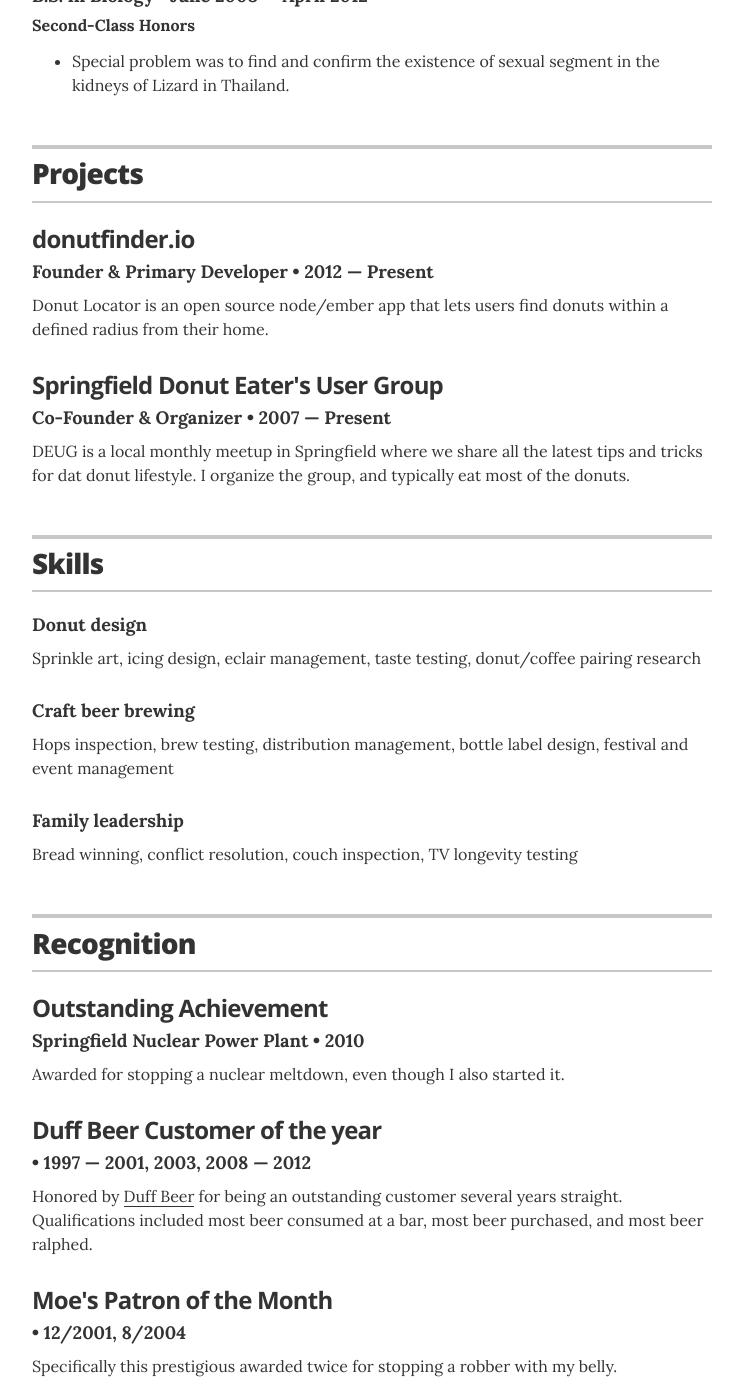
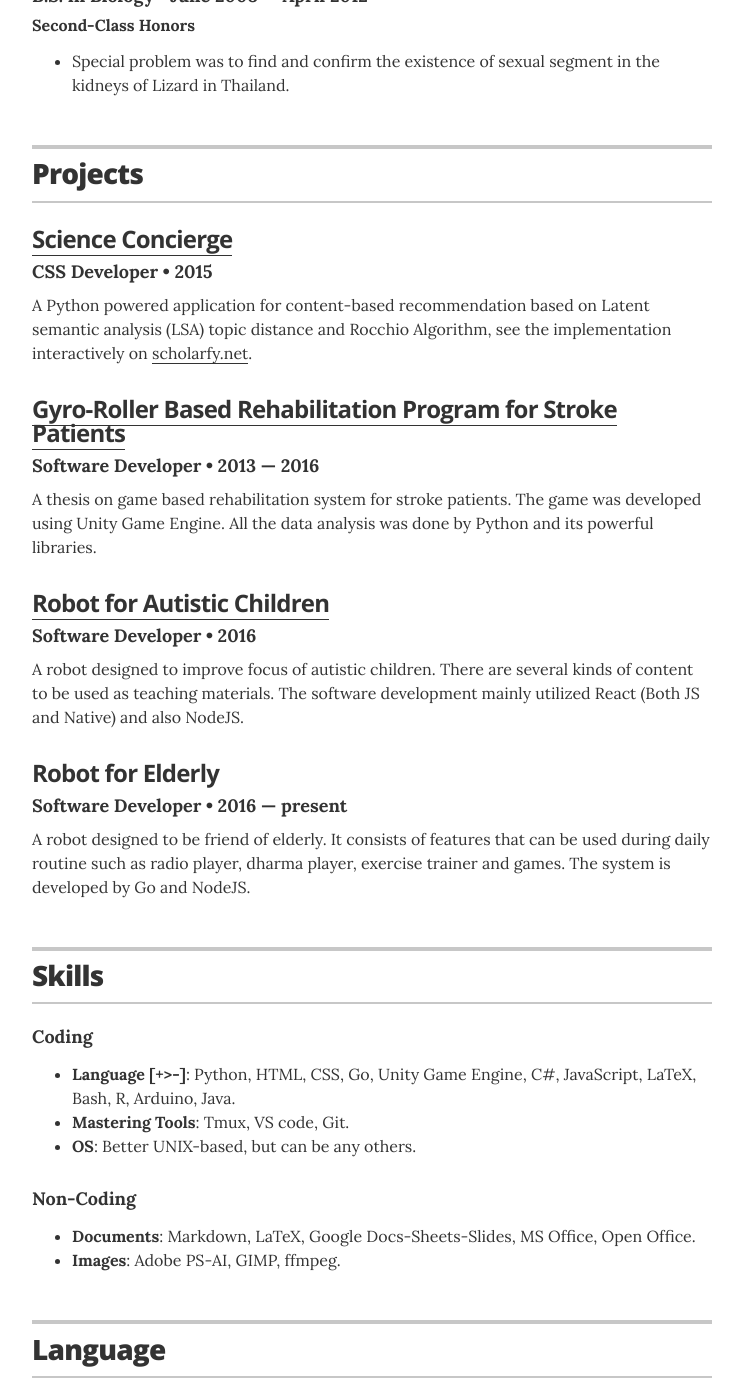
Before and after one commit to bluenex/myresume-archived, a Jekyll site: the page built from jglovier/index.html, in a window 1280 px wide and 1400 px high, scrolled down 1271 px. Shown: the whole window, without its empty margins (268-1011 px from the left). Built offline with Jekyll 4.4.1, drawn with Linux system fonts in a browser that asks for light colours; some of the changed text lies outside the part shown.

Commit message:
add language and finish all others

```diff
--- a/jglovier/_config.yml
+++ b/jglovier/_config.yml
@@ -31,9 +31,10 @@
 resume_section_education:       true
 resume_section_projects:        true
 resume_section_skills:          true
-resume_section_recognition:     true
+resume_section_language:        true
+# resume_section_recognition:     true
 # resume_section_links:           true
-resume_section_associations:    true
+# resume_section_associations:    true
 resume_section_interests:       true
 
 # Resume social links
--- a/jglovier/_data/projects.yml
+++ b/jglovier/_data/projects.yml
@@ -1,16 +1,29 @@
 # Projects
 # uncomment the urls if you wish to display them, and add your own URL
 
-# donutfinder.io
-- project: donutfinder.io
-  role: Founder & Primary Developer
-  duration: 2012 &mdash; Present
-  # url: "#"
-  description: Donut Locator is an open source node/ember app that lets users find donuts within a defined radius from their home.
+# scholarfy
+- project: Science Concierge
+  role: CSS Developer
+  duration: 2015
+  url: "http://www.scholarfy.net/"
+  description: A Python powered application for content-based recommendation based on Latent semantic analysis (LSA) topic distance and Rocchio Algorithm, see the implementation interactively on <a href='http://www.scholarfy.net/' target='_blank'>scholarfy.net</a>.
 
-#Springfield Donut Eater's User Group
-- project: Springfield Donut Eater's User Group
-  role: Co-Founder & Organizer
-  duration: 2007 &mdash; Present
-  # url: "#"
-  description: DEUG is a local monthly meetup in Springfield where we share all the latest tips and tricks for dat donut lifestyle. I organize the group, and typically eat most of the donuts.
+# unity
+- project: Gyro-Roller Based Rehabilitation Program for Stroke Patients
+  role: Software Developer
+  duration: 2013 &mdash; 2016
+  url: "https://www.mahidol.ac.th/en/news-2016/Sep/Gyro-Roller/Gyro-Roller.html"
+  description: A thesis on game based rehabilitation system for stroke patients. The game was developed using Unity Game Engine. All the data analysis was done by Python and its powerful libraries.
+
+# robot for autism
+- project: Robot for Autistic Children
+  role: Software Developer
+  duration: 2016
+  url: "http://www.tnnthailand.com/clip_detail.php?id=13870"
+  description: A robot designed to improve focus of autistic children. There are several kinds of content to be used as teaching materials. The software development mainly utilized React (Both JS and Native) and also NodeJS.
+
+# robot for elderly
+- project: Robot for Elderly
+  role: Software Developer
+  duration: 2016 &mdash; present
+  description: A robot designed to be friend of elderly. It consists of features that can be used during daily routine such as radio player, dharma player, exercise trainer and games. The system is developed by Go and NodeJS.
--- a/jglovier/_data/skills.yml
+++ b/jglovier/_data/skills.yml
@@ -1,12 +1,17 @@
 # Skills
-# Donut design
-- skill: Donut design
-  description: Sprinkle art, icing design, eclair management, taste testing, donut/coffee pairing research
+# Coding
+- skill: Coding
+  description: >
+    <ul class="resume-item-list">
+      <li><b>Language [+>-]</b>: Python, HTML, CSS, Go, Unity Game Engine, C#, JavaScript, LaTeX, Bash, R, Arduino, Java.</li>
+      <li><b>Mastering Tools</b>: Tmux, VS code, Git.</li>
+      <li><b>OS</b>: Better UNIX-based, but can be any others.</li>
+    </ul>
 
-# Craft beer brewing
-- skill: Craft beer brewing
-  description: Hops inspection, brew testing, distribution management, bottle label design, festival and event management
-
-# Family leadership
-- skill: Family leadership
-  description: Bread winning, conflict resolution, couch inspection, TV longevity testing
+# Non coding
+- skill: Non-Coding
+  description: >
+    <ul class="resume-item-list">
+      <li><b>Documents</b>: Markdown, LaTeX, Google Docs-Sheets-Slides, MS Office, Open Office.</li>
+      <li><b>Images</b>: Adobe PS-AI, GIMP, ffmpeg.</li>
+    </ul>
--- a/jglovier/_layouts/resume.html
+++ b/jglovier/_layouts/resume.html
@@ -125,6 +125,24 @@
       <!-- end Skills -->
       {% endif %}
 
+      {% if site.resume_section_language %}
+      <!-- begin Language -->
+      <section class="content-section">
+
+        <header class="section-header">
+          <h2>Language</h2>
+        </header>
+        {% for lang in site.data.language %}
+        <div class="resume-item">
+          <h3 class="resume-item-title">{{ lang.language }}</h3>
+          <p class="resume-item-copy">{{ lang.description }}</p>
+        </div>
+        {% endfor %}
+
+      </section>
+      <!-- end Language -->
+      {% endif %}
+
       {% if site.resume_section_recognition %}
       <!-- begin Recognition -->
       <section class="content-section">
@@ -173,13 +191,12 @@
           <h2>Outside Interests</h2>
         </header>
 
+        {% for interest in site.data.interests %}
         <div class="resume-item">
-          <ul class="resume-item-list">
-            {% for interest in site.data.interests %}
-            <li>{{ interest.description }}</li>
-            {% endfor %}
-          </ul>
+          <h4 class="resume-item-details">{{ interest.topic }}</h4>
+          <p class="resume-item-copy">{{ interest.description }}</p>
         </div>
+        {% endfor %}
 
       </section>
       <!-- end Interests -->
@@ -222,8 +239,8 @@
       {% endif %}
 
       <footer class="page-footer">
-        <p class="footer-line">Made by <a href="http://twitter.com/jglovier">@jglovier</a>. Fork me on <a href="https://github.com/jglovier/resume-template">GitHub</a>.</p>
-        <p class="footer-line">If this is your live resume, you can modify or remove this part. ;-)</p>
+        <p class="footer-line">This awesome resume theme is forked from <a href="https://github.com/jglovier/resume-template">resume-template
+        </a> made by <a href="http://twitter.com/jglovier">@jglovier</a>.</p>
       </footer>
 
     </div>
```
Also changed, not shown: jglovier/_data/interests.yml (+15 -3 lines), jglovier/_data/language.yml (added, +10 -0 lines).
